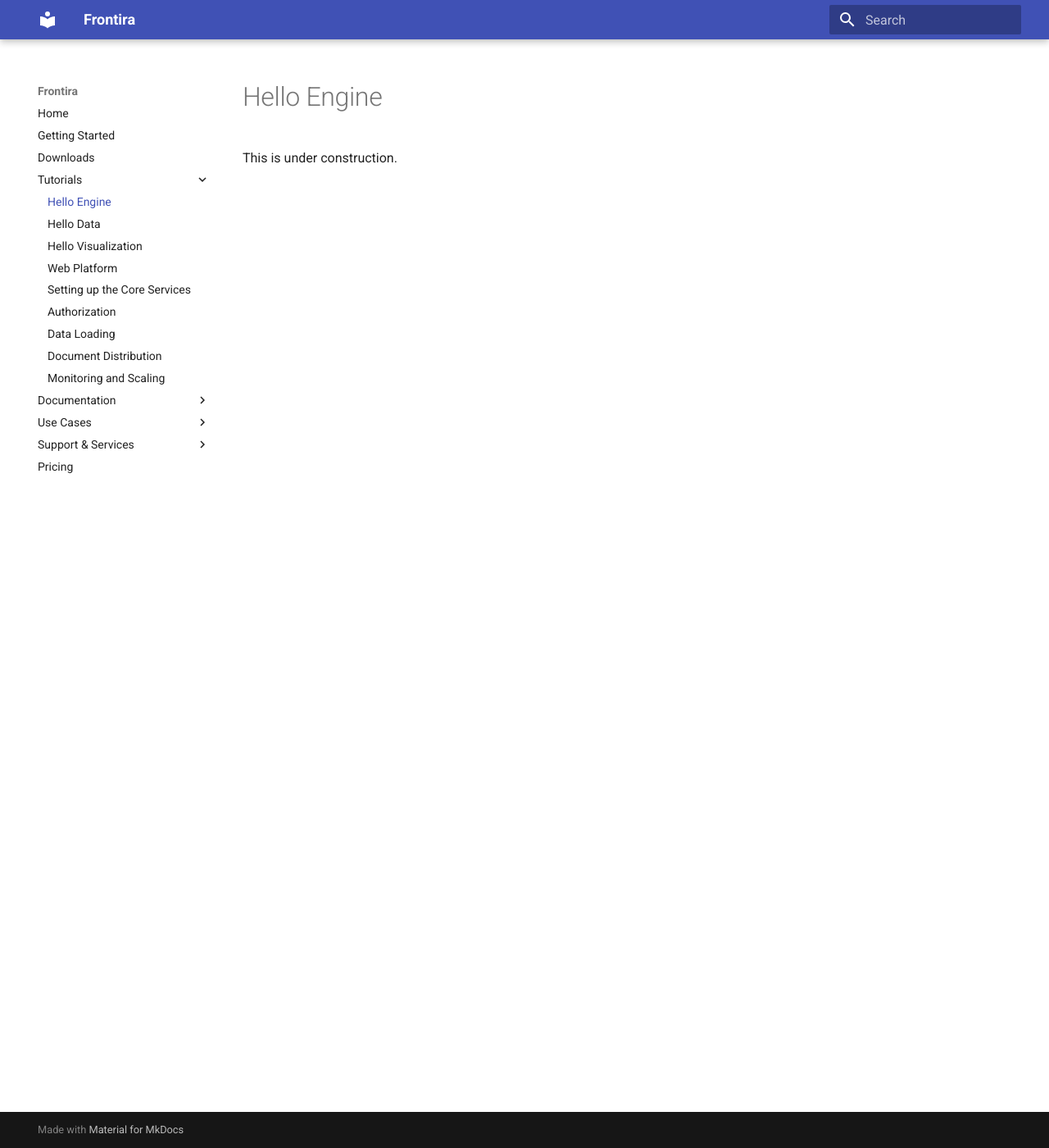
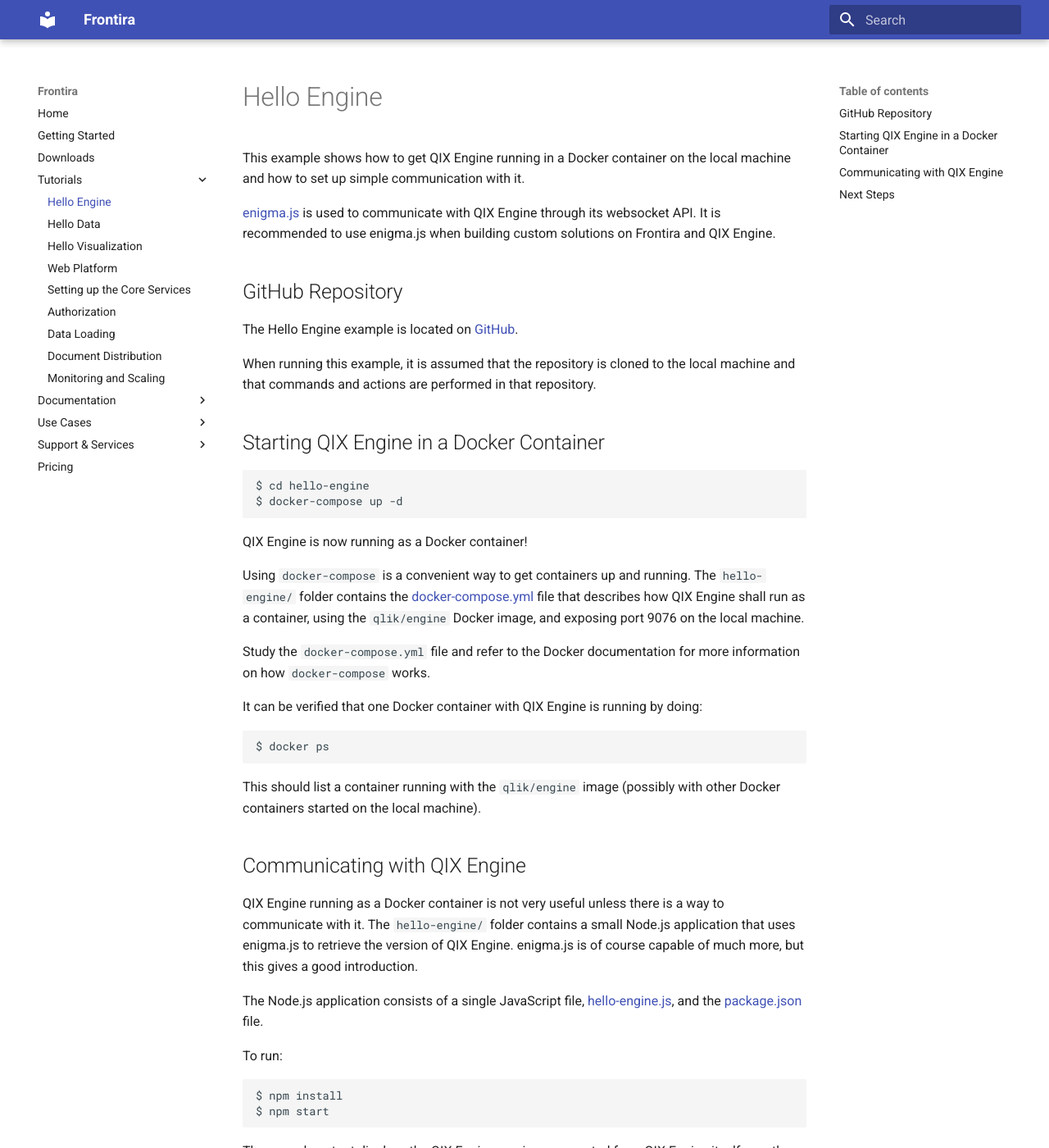
Before and after one commit to qlik-oss/core-website, an MkDocs documentation site: the page built from docs/tutorials/hello-engine.md, in a window 1280 px wide and 1400 px high. Shown: the whole window at 82% size. Built offline with MkDocs 1.6.1 and Material for MkDocs 9.7.7, drawn with Linux system fonts in a browser that asks for light colours; old or Windows-style settings are respelled for this version of MkDocs; some of the changed text lies outside the part shown.

Commit message:
Split out the hello-engine example. Simplified doc.

````diff
--- a/docs/tutorials/hello-engine.md
+++ b/docs/tutorials/hello-engine.md
@@ -1,3 +1,70 @@
 # Hello Engine
 
-This is under construction.
+This example shows how to get QIX Engine running in a Docker container on the local machine and how to set up simple
+communication with it.
+
+[enigma.js](https://github.com/qlik-oss/enigma.js) is used to communicate with QIX Engine through its websocket API.
+It is recommended to use enigma.js when building custom solutions on Frontira and QIX Engine.
+
+## GitHub Repository
+
+The Hello Engine example is located on [GitHub](https://github.com/qlik-ea/getting-started-with-web-platform).
+
+When running this example, it is assumed that the repository is cloned to the local machine and that commands and
+actions are performed in that repository.
+
+## Starting QIX Engine in a Docker Container
+
+```bash
+$ cd hello-engine
+$ docker-compose up -d
+```
+
+QIX Engine is now running as a Docker container!
+
+Using `docker-compose` is a convenient way to get containers up and running. The `hello-engine/` folder contains the
+[docker-compose.yml](https://github.com/qlik-ea/getting-started-with-web-platform/blob/master/hello-world/docker-compose.yml)
+file that describes how QIX Engine shall run as a container, using the `qlik/engine` Docker image, and exposing port
+9076 on the local machine.
+
+Study the `docker-compose.yml` file and refer to the Docker documentation for more information on how `docker-compose`
+works.
+
+It can be verified that one Docker container with QIX Engine is running by doing:
+
+```bash
+$ docker ps
+```
+
+This should list a container running with the `qlik/engine` image (possibly with other Docker containers started on the
+local machine).
+
+## Communicating with QIX Engine
+
+QIX Engine running as a Docker container is not very useful unless there is a way to communicate with it. The
+`hello-engine/` folder contains a small Node.js application that uses enigma.js to retrieve the version of QIX Engine.
+enigma.js is of course capable of much more, but this gives a good introduction.
+
+The Node.js application consists of a single JavaScript file, [hello-engine.js](https://github.com/qlik-ea/getting-started-with-web-platform/blob/master/hello-engine/hello-engine.js), and the
+[package.json](https://github.com/qlik-ea/getting-started-with-web-platform/blob/master/hello-world/package.json) file.
+
+To run:
+
+```bash
+$ npm install
+$ npm start
+```
+
+The console output displays the QIX Engine version as reported from QIX Engine itself over the websocket API.
+
+Study the
+[hello-engine.js](https://github.com/qlik-ea/getting-started-with-web-platform/blob/master/hello-engine/hello-engine.js)
+file and observe how enigma.js is configured to communicate to the QIX Engine on port 9076.
+
+## Next Steps
+
+The [Hello Data](./hello-data.md) example builds on this example, by showing how user data can be loaded into QIX
+Engine.
+
+It is also recommended to get a closer look at [enigma.js](https://github.com/qlik-oss/enigma.js) and its full range of
+features.
````
